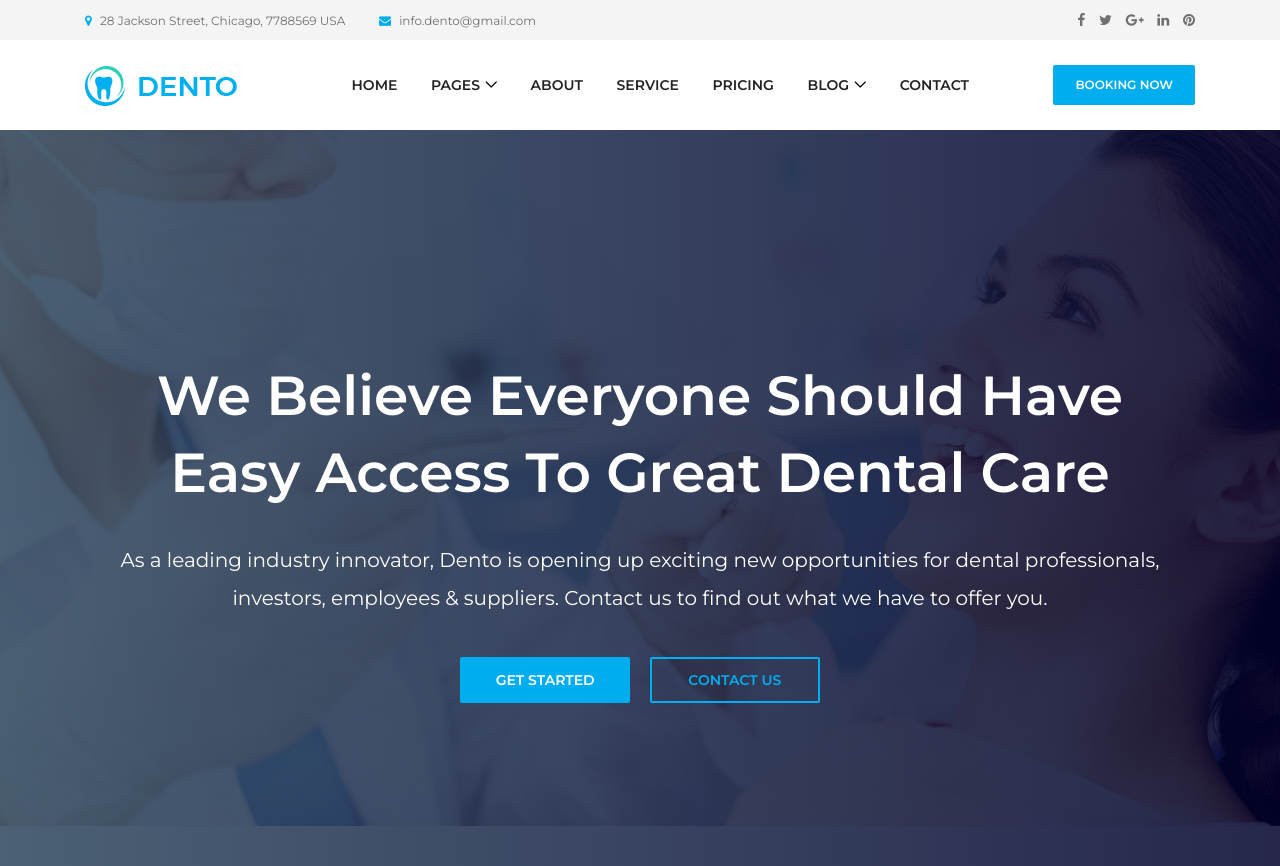
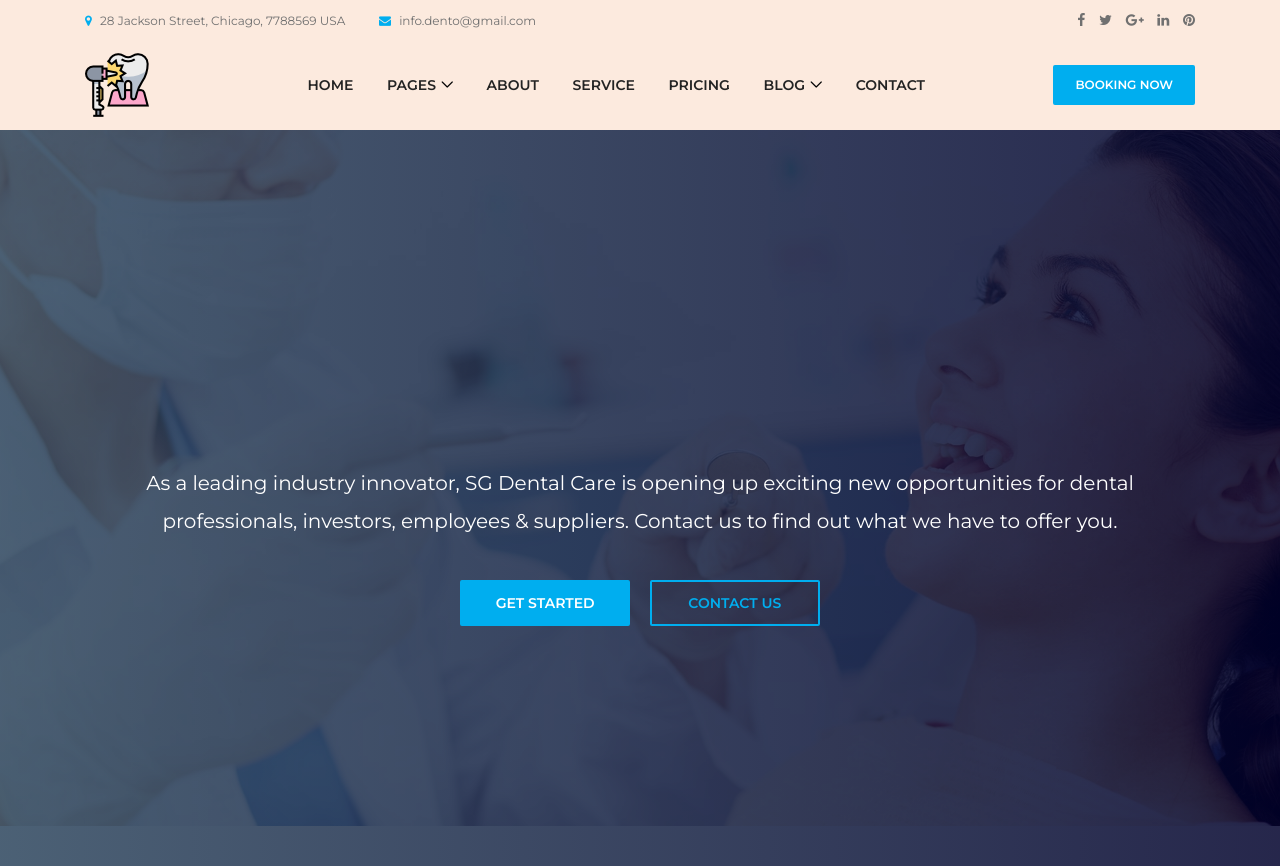
Before and after one commit to sangar3/DentistWebsite, a Django app: template dentist/website/templates/home.html in a window 1280 px wide. Shown: the top 866 px of the page. Run offline with Django 3.2, Linux system fonts and the light colour scheme; the template is opened without the code that fills it, so the values that code supplies are empty; some libraries are stand-ins or nearby versions; some web fonts are replaced.

Commit message:
added changes

```diff
--- a/dentist/static/website/css/style.css
+++ b/dentist/static/website/css/style.css
@@ -459,7 +459,7 @@ ul {
   position: relative;
   z-index: 1;
   height: 40px;
-  background-color: #f4f4f4; }
+  background-color: #fceade; }/*MAINCOLOR FOR TOPSIDE NAV*/
   .top-header-area .top-header-content a {
     display: inline-block;
     font-size: 12px;
@@ -484,7 +484,7 @@ ul {
       color: #00aeef; }
 
 .classy-nav-container {
-  background-color: transparent; }
+  background-color: #fceade; } /*MAINCOLOR FOR TOPSIDE NAV*/
   .classy-nav-container .classy-navbar {
     height: 90px;
     padding: 0; }
@@ -600,7 +600,7 @@ ul {
     .testimonials-area .owl-next:focus, .testimonials-area .owl-next:hover,
     .testimonials-area .owl-prev:focus,
     .testimonials-area .owl-prev:hover {
-      color: #ffffff; }
+      color: red; }
   .testimonials-area .owl-next {
     left: auto;
     right: -100px; }
@@ -737,13 +737,13 @@ ul {
   .dento-price-table table thead tr > td,
   .dento-price-table table thead tr > th {
     background-color: #00aeef;
-    color: #ffffff; }
+    color: #2d00f7; }
   .dento-price-table table tr > td,
   .dento-price-table table tr > th {
     padding: 15px 30px;
     border-radius: 3px;
     border: 4px solid #ffffff;
-    background-color: #f4f4f4;
+    background-color: #2d00f7;
     font-weight: 600;
     color: #707070; }
     @media only screen and (max-width: 767px) {
@@ -770,7 +770,7 @@ ul {
       .single-service h6 {
         font-size: 13px; } }
   .single-service:focus h6, .single-service:hover h6 {
-    color: #00aeef; }
+    color: red; }
 
 .single-service--area {
   position: relative;
@@ -1381,6 +1381,7 @@ ul {
   .single-footer-widget p {
     color: #ffffff; }
   .single-footer-widget .footer-contact {
+
     position: relative;
     z-index: 1; }
     .single-footer-widget .footer-contact p {
--- a/dentist/website/templates/home.html
+++ b/dentist/website/templates/home.html
@@ -10,11 +10,10 @@
   <meta name="viewport" content="width=device-width, initial-scale=1, shrink-to-fit=no">
 
   <!-- Title -->
-  <title>Dento - Dentist &amp; Medical HTML Template</title>
+  <title>SG Dental Care</title>
 
   <!-- Favicon -->
-  <link rel="icon" href="{% static 'website/img/core-img/favicon.ico' %}">
-
+  <link rel="icon" href="{% static 'website/img/core-img/dental.ico' %}">
   <!-- Core Stylesheet -->
   <link rel="stylesheet" href="{% static 'website/css/style.css' %}">
 
@@ -64,7 +63,7 @@
           <nav class="classy-navbar justify-content-between" id="dentoNav">
 
             <!-- Logo -->
-            <a class="nav-brand" href="index.html"><img src="{% static 'website/img/core-img/logo.png' %}" alt=""></a>
+            <a class="nav-brand" href="index.html"><img src="{% static 'website/img/core-img/dental.png' %}" alt=""></a>
 
             <!-- Navbar Toggler -->
             <div class="classy-navbar-toggler">
@@ -144,8 +143,8 @@
             <div class="col-12">
               <!-- Welcome Text -->
               <div class="welcome-text text-center">
-                <h2 data-animation="fadeInUp" data-delay="100ms">We Believe Everyone Should Have Easy Access To Great Dental Care</h2>
-                <p data-animation="fadeInUp" data-delay="300ms">As a leading industry innovator, Dento is opening up exciting new opportunities for dental professionals, investors, employees & suppliers. Contact us to find out what we have to
+                <h2 data-animation="fadeInUp" data-delay="100ms"></h2>
+                <p data-animation="fadeInUp" data-delay="300ms">As a leading industry innovator, SG Dental Care is opening up exciting new opportunities for dental professionals, investors, employees & suppliers. Contact us to find out what we have to
                   offer you.</p>
                 <div class="welcome-btn-group">
                   <a href="#" class="btn dento-btn mx-2" data-animation="fadeInUp" data-delay="500ms">Get Started</a>
@@ -164,8 +163,8 @@
             <div class="col-12">
               <!-- Welcome Text -->
               <div class="welcome-text text-center">
-                <h2 data-animation="fadeInDown" data-delay="100ms">We Believe Everyone Should Have Easy Access To Great Dental Care</h2>
-                <p data-animation="fadeInDown" data-delay="300ms">As a leading industry innovator, Dento is opening up exciting new opportunities for dental professionals, investors, employees & suppliers. Contact us to find out what we have to
+                <h2 data-animation="fadeInDown" data-delay="100ms">SG Dental Care Will alwyas Take of care you!</h2>
+                <p data-animation="fadeInDown" data-delay="300ms">As a leading industry innovator, SG Dental Care is opening up exciting new opportunities for dental professionals, investors, employees & suppliers. Contact us to find out what we have to
                   offer you.</p>
                 <div class="welcome-btn-group">
                   <a href="#" class="btn dento-btn mx-2" data-animation="fadeInDown" data-delay="500ms">Get Started</a>
```
Also changed, not shown: dentist/static/website/img/core-img/dental.png (added).
